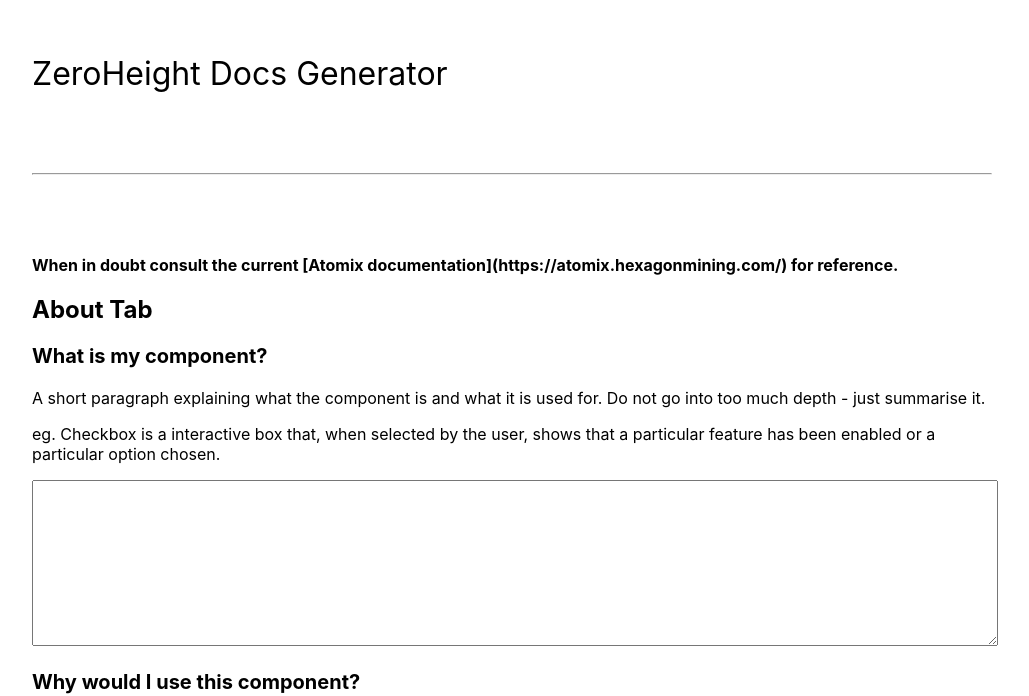
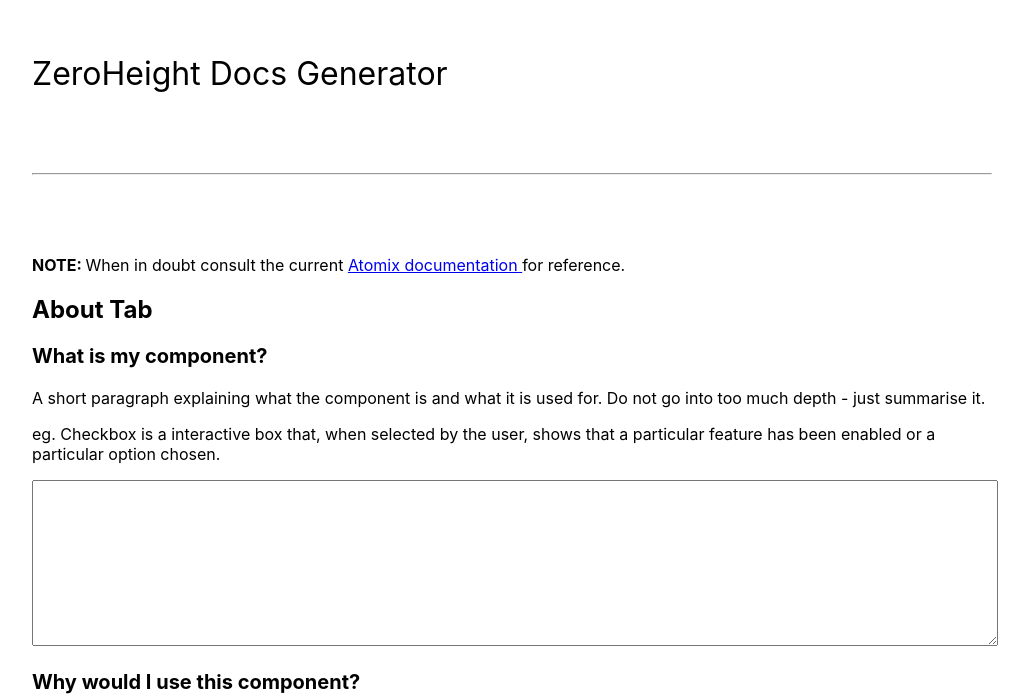
Before and after one commit to jared-hexagon/atomix-docs.github.io, a React (Create React App) app: page / in a window 1280 px wide. Shown: the part 106-802 px from the top of the page, without its empty margins (128-1157 px from the left). Built offline with nearby package versions, Linux system fonts and the light colour scheme.

Commit message:
Update App.js

```diff
--- a/src/App.js
+++ b/src/App.js
@@ -475,9 +475,7 @@ function App() {
     <div className="App">
       <header>ZeroHeight Docs Generator</header>
       <hr />
-    <strong>
-    When in doubt consult the current [Atomix documentation](https://atomix.hexagonmining.com/) for reference.
-    </strong>
+    <strong> NOTE:  </strong> When in doubt consult the current <a href="https://atomix.hexagonmining.com/"> Atomix documentation </a> for reference.
       <h2>About Tab</h2>
       <h3>What is my component?</h3>
       <p>
```
